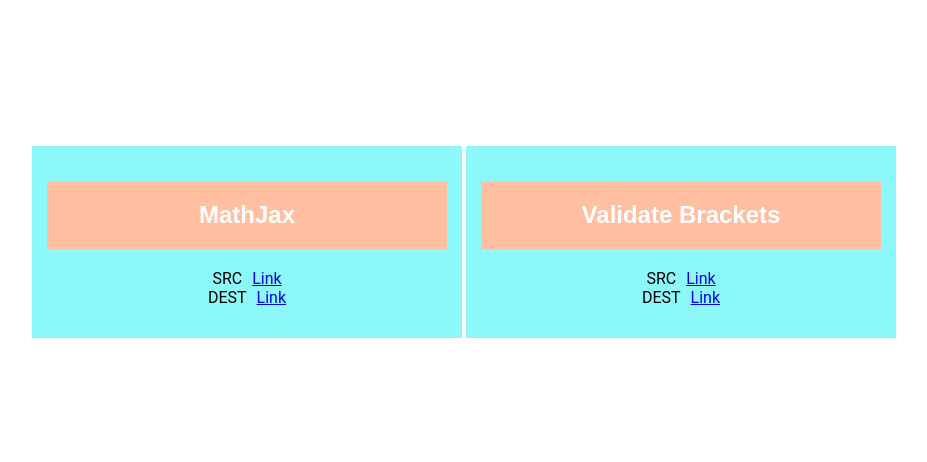
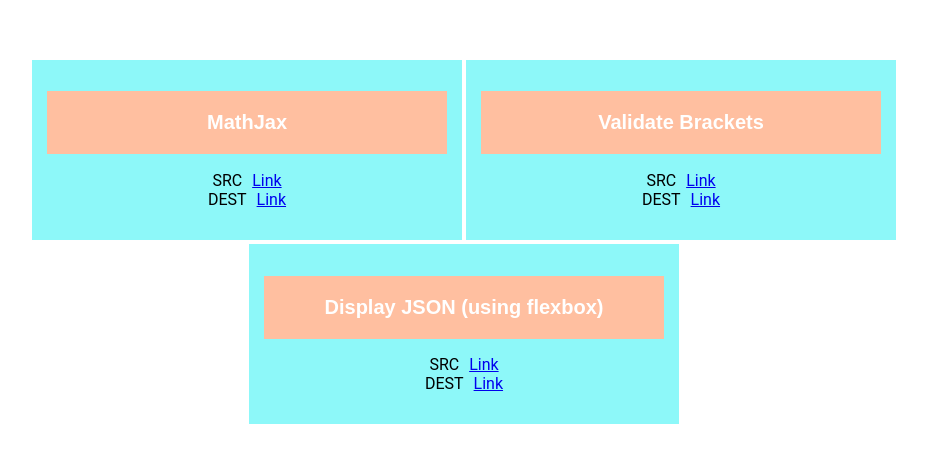
Before and after one commit to sergeypavlikhin/portfolio, a plain HTML site: page index.html in a window 1280 px wide. Shown: the part 158-620 px from the top of the page, without its empty margins (176-1103 px from the left). Drawn offline with Linux system fonts and the light colour scheme.

Commit message:
Edit style

```diff
--- a/css/style.css
+++ b/css/style.css
@@ -28,6 +28,7 @@ html, body{
     background: #ffbfa0;
     padding: 20px;
     color: white;
+    font-size: 20px;
     font-weight: bold;
     font-family: Arial;
 }
--- a/homeworks.json
+++ b/homeworks.json
@@ -9,6 +9,11 @@
       "name":"Validate Brackets",
       "src": "https://github.com/sergeypavlikhin/validateBrackets",
       "dest": "https://sergeypavlikhin.github.io/validateBrackets"
+    },
+    {
+      "name":"Display JSON (using flexbox)",
+      "src": "https://github.com/sergeypavlikhin/portfolio",
+      "dest": "https://sergeypavlikhin.github.io/portfolio"
     }
   ],
   "author" : "Pavlikhin Sergey"
```
